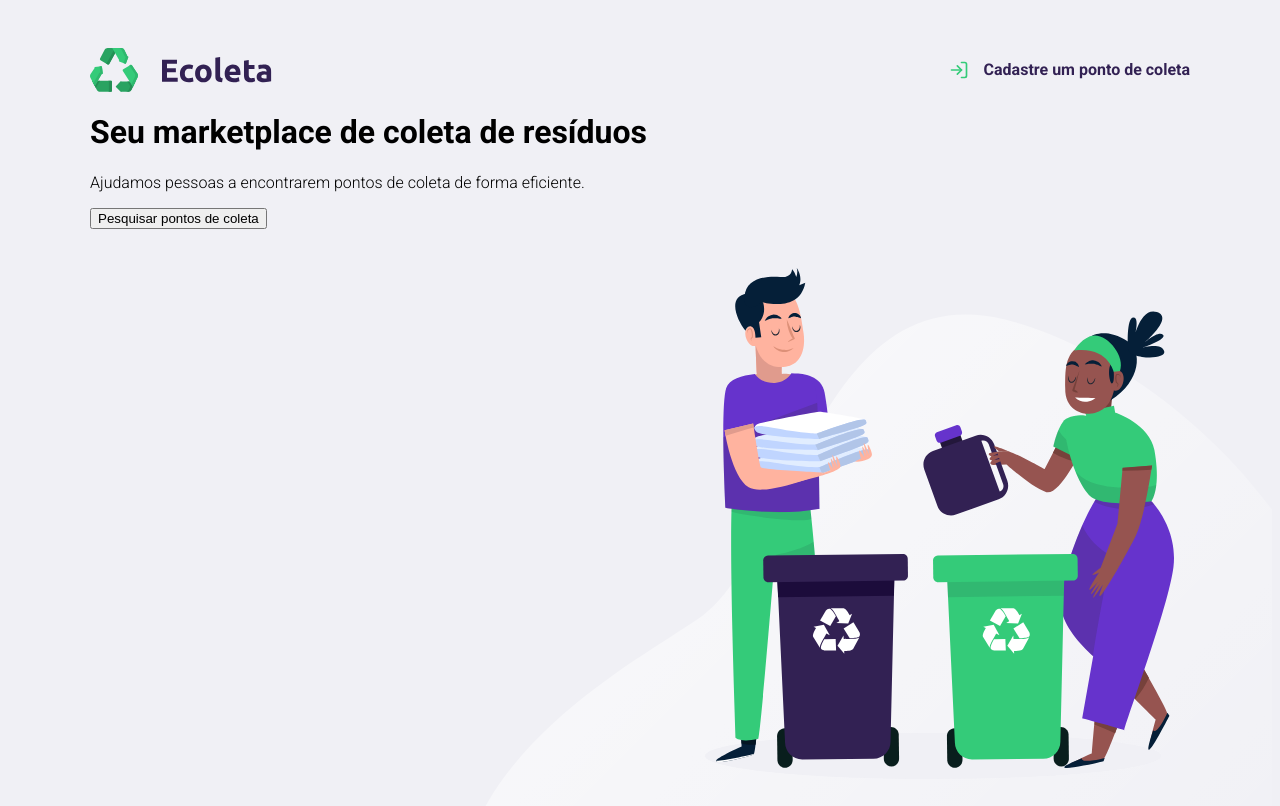
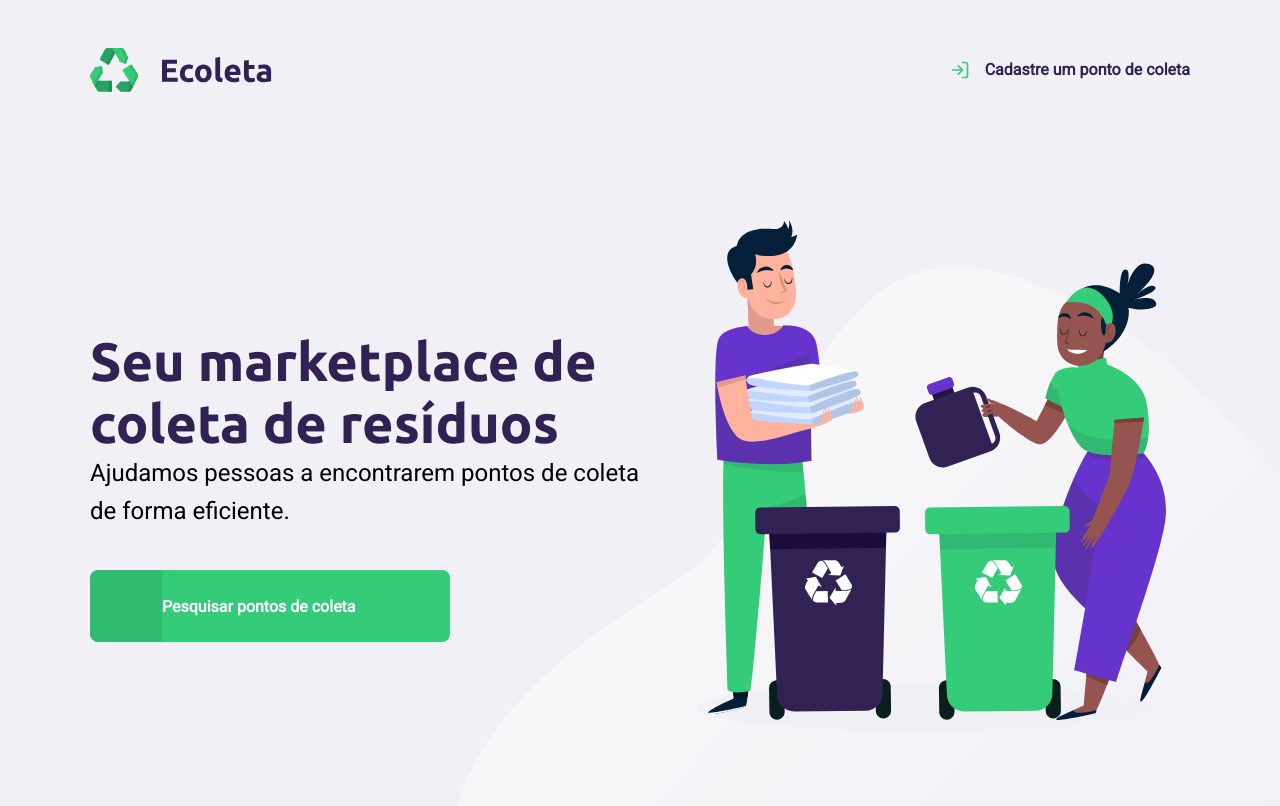
Before and after one commit to Moliveira103/NLW_Ecoleta, a plain HTML site: page index.html in a window 1280 px wide. Drawn offline with Linux system fonts and the light colour scheme.

Commit message:
arrumando o botão

```diff
--- a/index.html
+++ b/index.html
@@ -5,11 +5,12 @@
     <meta name="viewport" content="width=device-width, initial-scale=1.0">
     <title>Ecoleta</title>
 
-    <link href="https://fonts.googleapis.com/css2?family=Roboto:wght@300;700&display=swap" rel="stylesheet">
+    <link href="https://fonts.googleapis.com/css2?family=Roboto&family=Ubuntu:wght@300;700&display=swap" rel="stylesheet">
 
     <link rel="stylesheet" href="/styles/main.css">
 
 </head>
+
 <body>
 
     <div id="page-home">
@@ -26,11 +27,18 @@
 
             </header>
 
-            <h1>Seu marketplace de coleta de resíduos</h1>
 
-            <p>Ajudamos pessoas a encontrarem pontos de coleta de forma eficiente.</p>
 
-            <button>Pesquisar pontos de coleta</button>
+            <main>
+                <h1>Seu marketplace de coleta de resíduos</h1>
+
+                <p>Ajudamos pessoas a encontrarem pontos de coleta de forma eficiente.</p>
+
+                <a href="#"><span></span>Pesquisar pontos de coleta</a>
+
+            </main>
+
+
 
         </div>
 
--- a/styles/main.css
+++ b/styles/main.css
@@ -1,14 +1,31 @@
+:root {
+    --title-color: #322153;
+    --primary-color: #34cb79;
+}
+
+* {
+    margin: 0;
+    padding: 0;
+}
+
 html {
-    font-family: 'Roboto' , sans-serif;
+    font-family: Roboto , sans-serif;
 }
 
 body {
-    background-color: #f0f0f5
+    background-color: #f0f0f5;
+    -webkit-font-smoothing: antialiased;
 }
 
 a {
     text-decoration: none;
 }
+
+h1, h2, h3, h4, h5, h6 {
+    font-family: 'Ubuntu', sans-serif;
+    color: var(--title-color);
+}
+
 
 #page-home {
     height: 110vh;
@@ -17,14 +34,18 @@ a {
     background-position: 35vw bottom;
 }
 
-#page-home .content{
+#page-home .content {
     width:90%;
     max-width: 1100px;
+    height: 100%;
 
     margin: 0 auto;
+
+    display: flex;
+    flex-direction: column;
 }
 
-#page-home header{
+#page-home header {
 
     margin-top: 48px;
 
@@ -33,17 +54,17 @@ a {
     justify-content: space-between;
 }
 
-#page-home header a{
+#page-home header a {
     display: flex;
 
-    color: #322153;
+    color: var(--title-color);
     font-weight: 700;
 
     text-decoration: none;
 
 }
 
-#page-home header a span{
+#page-home header a span {
     margin-right: 15px;
     display: flex;
     background-image: url("../assets/log-in.svg");
@@ -51,3 +72,56 @@ a {
     width: 20px;
     height: 20px;
 }
+
+#page-home main{
+    max-width: 560px;
+
+    flex:1;
+
+    display: flex;
+    flex-direction: column;
+    justify-content: center;
+}
+
+#page-home main h1 {
+    font-size: 54px;
+}
+
+#page-home main p {
+    font-size: 24px;
+    line-height: 38px;
+    margin-top: 24;
+}
+
+#page-home main a {
+    width: 100%;
+    max-width: 360px;
+    height: 72px;
+    border-radius: 8px;
+
+    display: flex;
+    align-items: center;
+
+    margin-top: 40px;
+
+    background: var(--primary-color);
+
+    transition: 400ms;
+
+    font-weight: bold;
+    color: white;
+}
+
+#page-home main a:hover {
+    background-color: #2fb86e;
+}
+
+#page-home main a span {
+    width: 72px;
+    height: 72px;
+
+    border-top-left-radius: 8px;
+    border-bottom-left-radius: 8px;
+
+    background-color: rgba(0, 0, 0, 0.08);
+}
```
